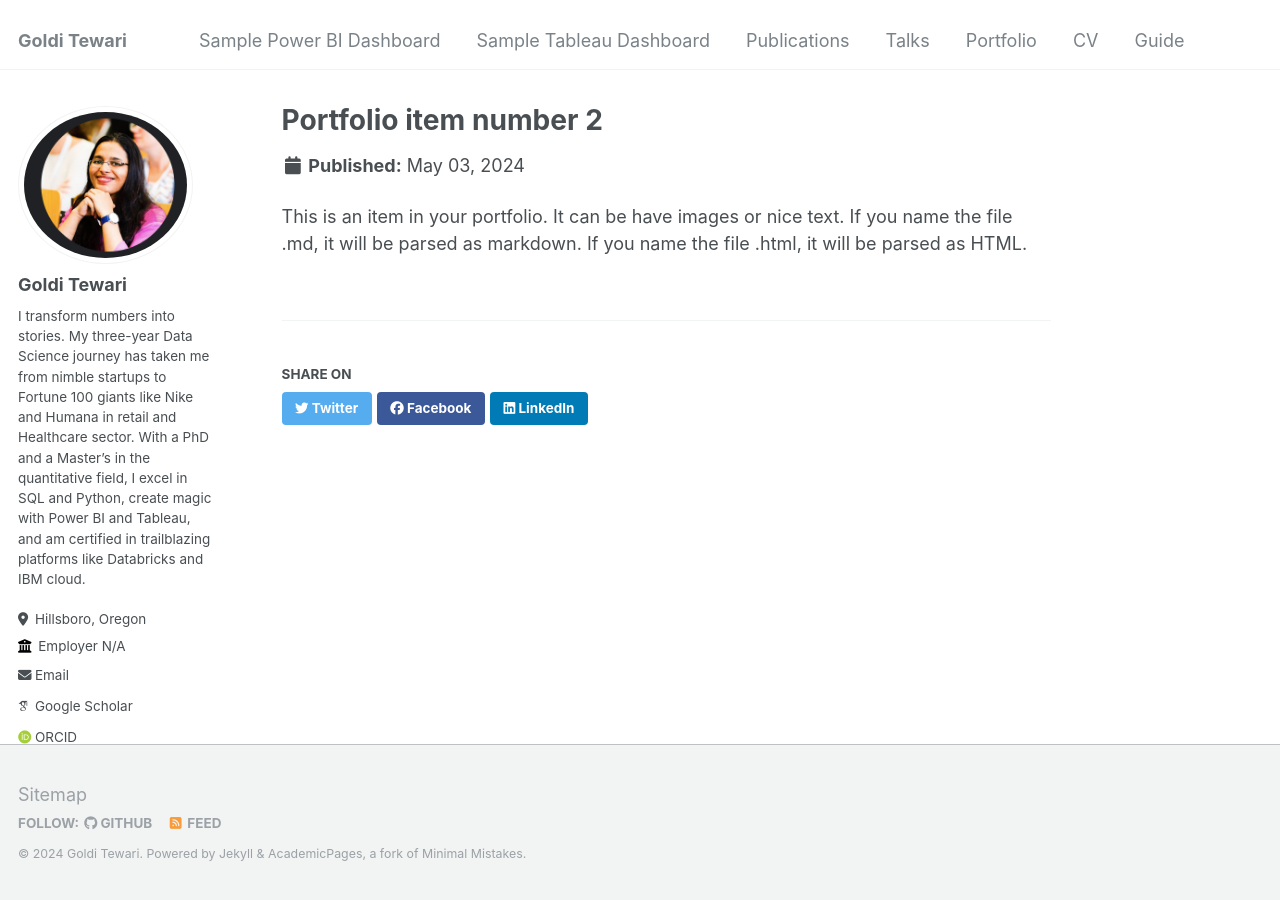
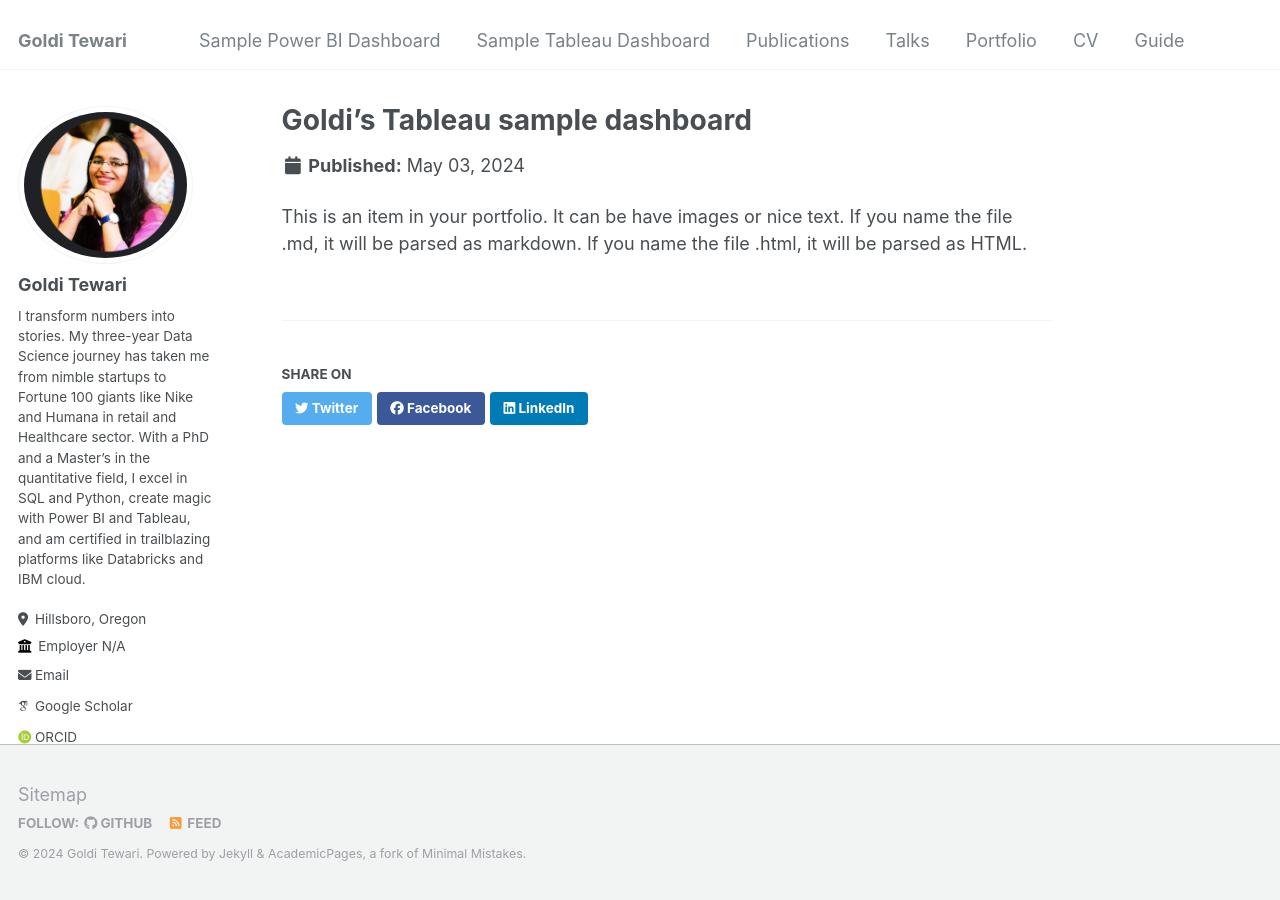
Before and after one commit to golditewari9/golditewari.github.io, a Jekyll site: the page built from _portfolio/portfolio-2.html, in a window 1280 px wide. Built offline with Jekyll 4.4.1, drawn with Linux system fonts in a browser that asks for light colours; some web fonts are replaced.

Commit message:
Update portfolio-2.html

```diff
--- a/_portfolio/portfolio-2.html
+++ b/_portfolio/portfolio-2.html
@@ -1,5 +1,5 @@
 ---
-title: "Portfolio item number 2"
+title: "Goldi's Tableau sample dashboard"
 excerpt: "Short description of portfolio item number 2 <br/><img src='/images/500x300.png'>"
 collection: portfolio
 ---
```
